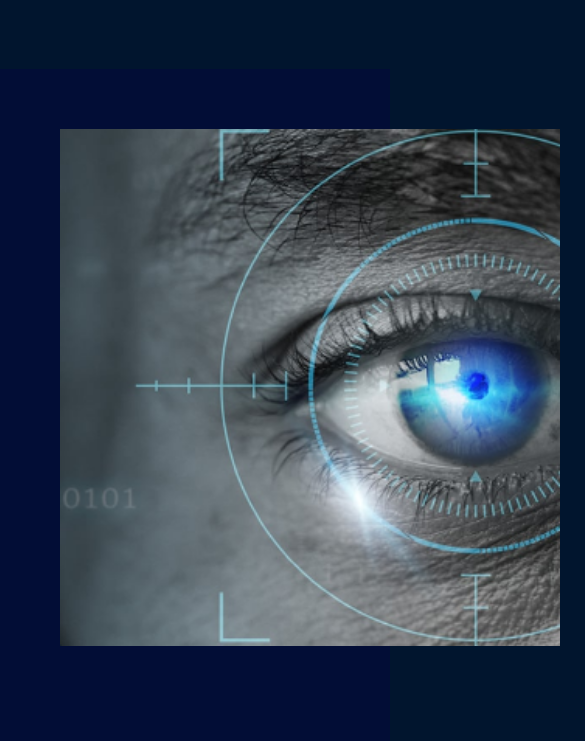
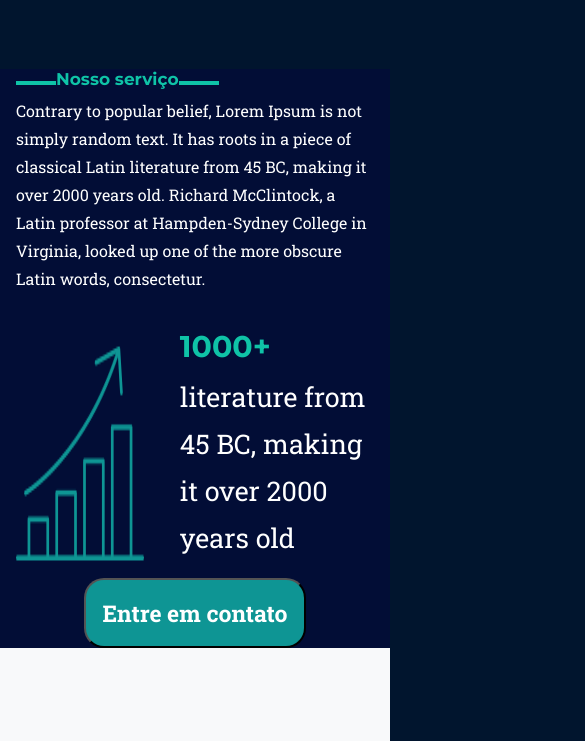
Before and after one commit to inc-view/inc-view.github.io, a website: page servidor/site/public/index.html in a window 390 px wide. Shown: the part 1923-2664 px from the top of the page, 585 px wide, since content can reach past the window. Drawn offline with nearby package versions, Linux system fonts and the light colour scheme.

Commit message:
Correção de responsividade na seção Serviços

```diff
--- a/servidor/site/public/index.html
+++ b/servidor/site/public/index.html
@@ -137,18 +137,18 @@
     </div>
 
     <div class="servicos-box-2">
-        <div class="servicos-box-2-img">
+        <div class="servicos-box-2-img d-none d-md-block p-3">
             <img src="assets/img/Captura de tela 2023-08-06 230728.png" alt="" width="500px">
         </div>
 
-        <div class="box-servico-titulo">
+        <div class="box-servico-titulo px-3 text-center">
             <div class="servico-titulo">
                 <div class="servico-linha"></div>
                 <h2>Nosso serviço</h2>
                 <div class="servico-linha"></div>
             </div>
             <div>
-                <p>Contrary to popular belief, Lorem Ipsum is not simply random text.
+                <p class="text-start">Contrary to popular belief, Lorem Ipsum is not simply random text.
                     It has roots in a piece of classical Latin literature from 45 BC,
                     making it over 2000 years old. Richard McClintock, a Latin professor
                     at Hampden-Sydney College in Virginia, looked up one of the more obscure
@@ -156,12 +156,12 @@
             </div>
             <div class="box-servico-chart">
                 <img src="assets/img/charts.png" alt="" width="150px">
-                <div class="box-servico-chart-escritos">
+                <div class="box-servico-chart-escritos text-start">
                     <h2>1000+</h2>
                     <p>literature from 45 BC, making it over 2000 years old</p>
                 </div>
             </div>
-            <button class="servico-button">Entre em contato</button>
+            <button class="mx-auto p-3 servico-button">Entre em contato</button>
         </div>
     </div>
 
```
Also changed, not shown: servidor/site/public/css/styles.css.
